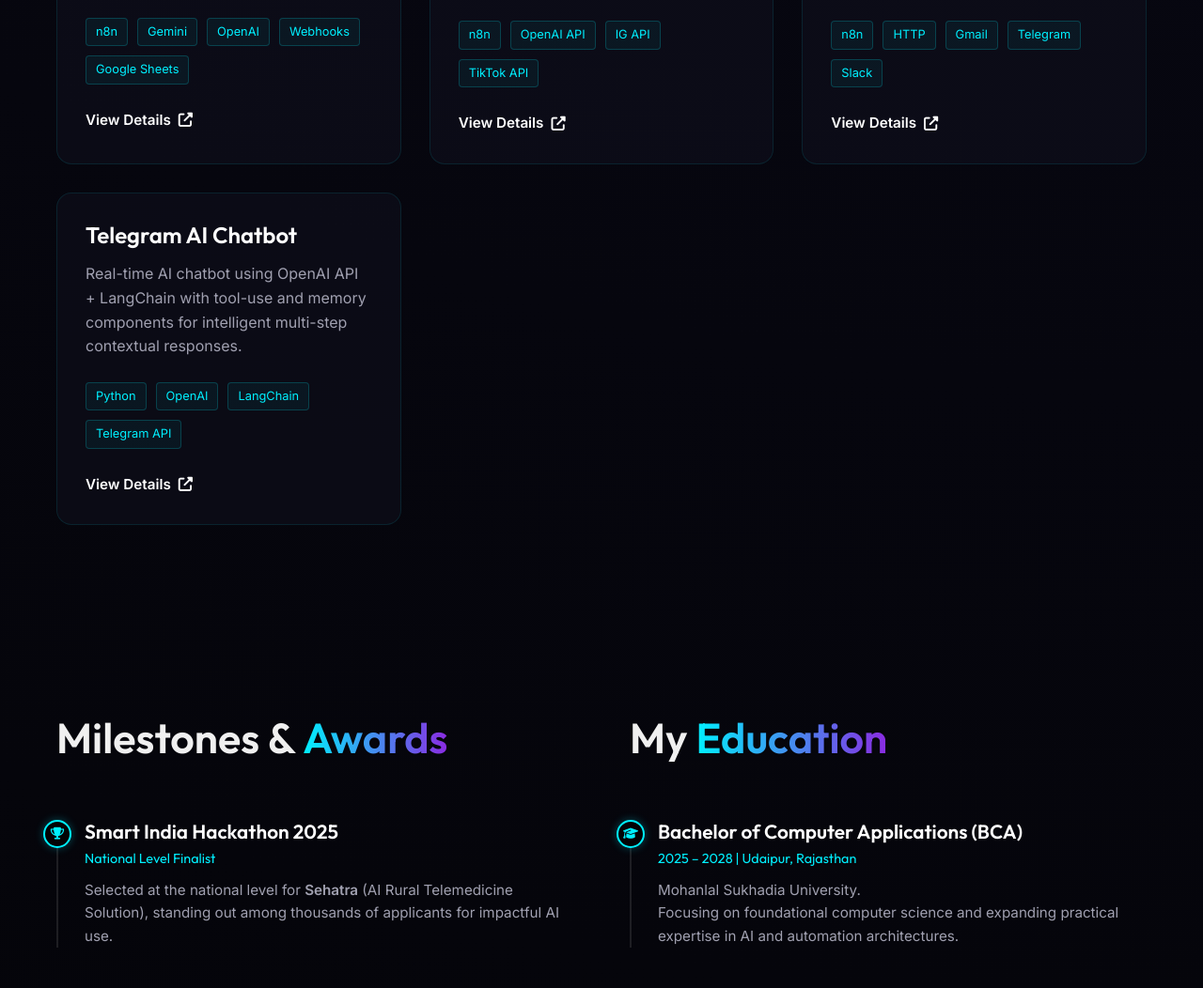
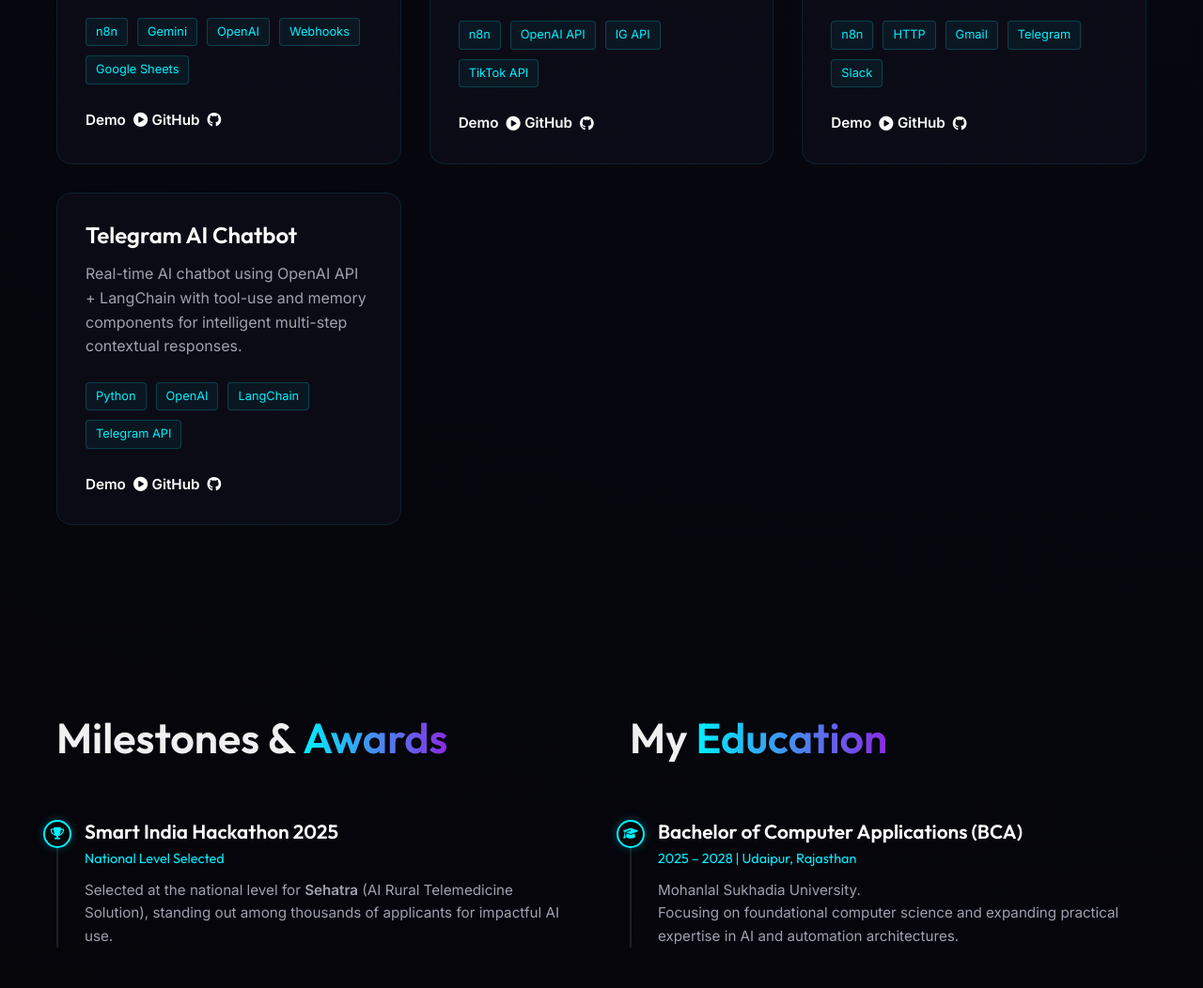
Before and after one commit to nitin4999/my-portfolio, a website built with Vite: page index.html in a window 1280 px wide. Shown: the part 2232-3284 px from the top of the page at 94% size. Built offline with nearby package versions, Linux system fonts and the light colour scheme; animation ran at ten frames a second.

Commit message:
Update GitHub links in index.html

```diff
--- a/index.html
+++ b/index.html
@@ -20,10 +20,8 @@
 <body class="dark-theme">
   <!-- Glowing Cursor -->
   <div class="cursor-glow"></div>
-
   <!-- Background Animated Layer -->
   <canvas id="bg-canvas"></canvas>
-
   <!-- Navigation -->
   <nav class="navbar">
     <div class="nav-container">
@@ -53,7 +51,6 @@
       </div>
     </div>
   </nav>
-
   <main>
     <!-- HERO SECTION -->
     <section id="home" class="hero">
@@ -77,7 +74,7 @@
         </div>
         <div class="social-links">
           <a href="https://www.linkedin.com/in/nitin-sharma-33baa8327" target="_blank" aria-label="LinkedIn"><i class="fab fa-linkedin-in"></i></a>
-          <a href="https://github.com/nitin-kumar" target="_blank" aria-label="GitHub"><i class="fab fa-github"></i></a>
+          <a href="https://github.com/nitin4999/my-portfolio" target="_blank" aria-label="GitHub"><i class="fab fa-github"></i></a>
           <a href="mailto:nitingaur72817@gmail.com" aria-label="Email"><i class="fas fa-envelope"></i></a>
         </div>
       </div>
@@ -85,7 +82,6 @@
         <div class="mouse"></div>
       </div>
     </section>
-
     <!-- ABOUT SECTION -->
     <section id="about" class="about section-padding">
       <div class="section-title reveal">
@@ -121,7 +117,6 @@
         </div>
       </div>
     </section>
-
     <!-- PROJECTS SECTION -->
     <section id="projects" class="projects section-padding">
       <div class="section-title reveal">
@@ -147,7 +142,6 @@
             </div>
           </div>
         </div>
-
         <!-- Project 2 -->
         <div class="project-card reveal tilt" style="transition-delay: 0.1s;">
           <div class="card-glow"></div>
@@ -160,11 +154,11 @@
               <span>n8n</span><span>Gemini</span><span>OpenAI</span><span>Webhooks</span><span>Google Sheets</span>
             </div>
             <div class="project-links">
-              <a href="#" class="btn-text">View Details <i class="fas fa-external-link-alt"></i></a>
+              <a href="#" class="btn-text">Demo <i class="fas fa-play-circle"></i></a>
+              <a href="https://github.com/nitin4999/n8n_project" target="_blank" class="btn-text">GitHub <i class="fab fa-github"></i></a>
             </div>
           </div>
         </div>
-
         <!-- Project 3 -->
         <div class="project-card reveal tilt" style="transition-delay: 0.2s;">
           <div class="card-glow"></div>
@@ -177,11 +171,11 @@
               <span>n8n</span><span>OpenAI API</span><span>IG API</span><span>TikTok API</span>
             </div>
             <div class="project-links">
-              <a href="#" class="btn-text">View Details <i class="fas fa-external-link-alt"></i></a>
+              <a href="#" class="btn-text">Demo <i class="fas fa-play-circle"></i></a>
+              <a href="https://github.com/nitin4999/n8n_project" target="_blank" class="btn-text">GitHub <i class="fab fa-github"></i></a>
             </div>
           </div>
         </div>
-
         <!-- Project 4 -->
         <div class="project-card reveal tilt" style="transition-delay: 0.3s;">
           <div class="card-glow"></div>
@@ -194,11 +188,11 @@
               <span>n8n</span><span>HTTP</span><span>Gmail</span><span>Telegram</span><span>Slack</span>
             </div>
             <div class="project-links">
-              <a href="#" class="btn-text">View Details <i class="fas fa-external-link-alt"></i></a>
+              <a href="#" class="btn-text">Demo <i class="fas fa-play-circle"></i></a>
+              <a href="https://github.com/nitin4999/n8n_project" target="_blank" class="btn-text">GitHub <i class="fab fa-github"></i></a>
             </div>
           </div>
         </div>
-
         <!-- Project 5 -->
         <div class="project-card reveal tilt" style="transition-delay: 0.4s;">
           <div class="card-glow"></div>
@@ -211,14 +205,13 @@
               <span>Python</span><span>OpenAI</span><span>LangChain</span><span>Telegram API</span>
             </div>
             <div class="project-links">
-              <a href="#" class="btn-text">View Details <i class="fas fa-external-link-alt"></i></a>
+              <a href="#" class="btn-text">Demo <i class="fas fa-play-circle"></i></a>
+              <a href="https://github.com/nitin4999/n8n_project" target="_blank" class="btn-text">GitHub <i class="fab fa-github"></i></a>
             </div>
           </div>
         </div>
-
       </div>
     </section>
-
     <!-- ACHIEVEMENTS & EDUCATION ROW -->
     <section class="achievements-edu section-padding">
       <div class="split-container">
@@ -232,13 +225,12 @@
               <div class="timeline-dot"><i class="fas fa-trophy"></i></div>
               <div class="timeline-content">
                 <h4>Smart India Hackathon 2025</h4>
-                <div class="timeline-meta">National Level Finalist</div>
+                <div class="timeline-meta">National Level Selected</div>
                 <p>Selected at the national level for <strong>Sehatra</strong> (AI Rural Telemedicine Solution), standing out among thousands of applicants for impactful AI use.</p>
               </div>
             </div>
           </div>
         </div>
-
         <!-- Education -->
         <div id="education" class="edu-col reveal right">
           <div class="section-title left-align">
@@ -257,7 +249,6 @@
         </div>
       </div>
     </section>
-
     <!-- CONTACT SECTION -->
     <section id="contact" class="contact section-padding">
       <div class="section-title reveal">
@@ -302,18 +293,16 @@
       </div>
     </section>
   </main>
-
   <footer>
     <div class="footer-content">
       <div class="logo">Nitin</div>
       <p>&copy; 2026 Nitin Kumar. All rights reserved.</p>
       <div class="social-links footer-socials">
         <a href="https://www.linkedin.com/in/nitin-sharma-33baa8327" target="_blank"><i class="fab fa-linkedin-in"></i></a>
-        <a href="https://github.com/nitin-kumar" target="_blank"><i class="fab fa-github"></i></a>
+        <a href="https://github.com/nitin4999/my-portfolio" target="_blank"><i class="fab fa-github"></i></a>
       </div>
     </div>
   </footer>
-
   <script type="module" src="/src/main.js"></script>
 </body>
 </html>
```
